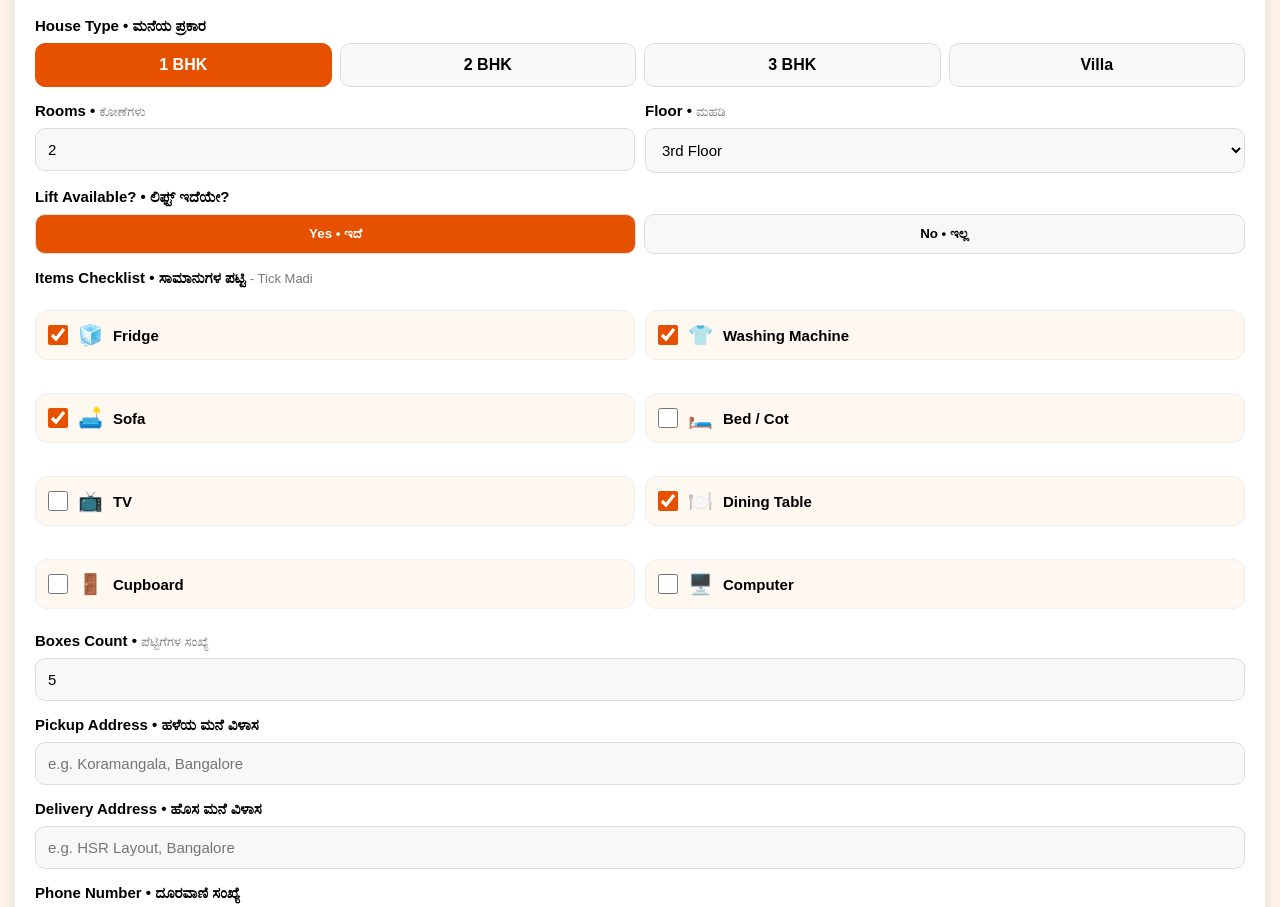
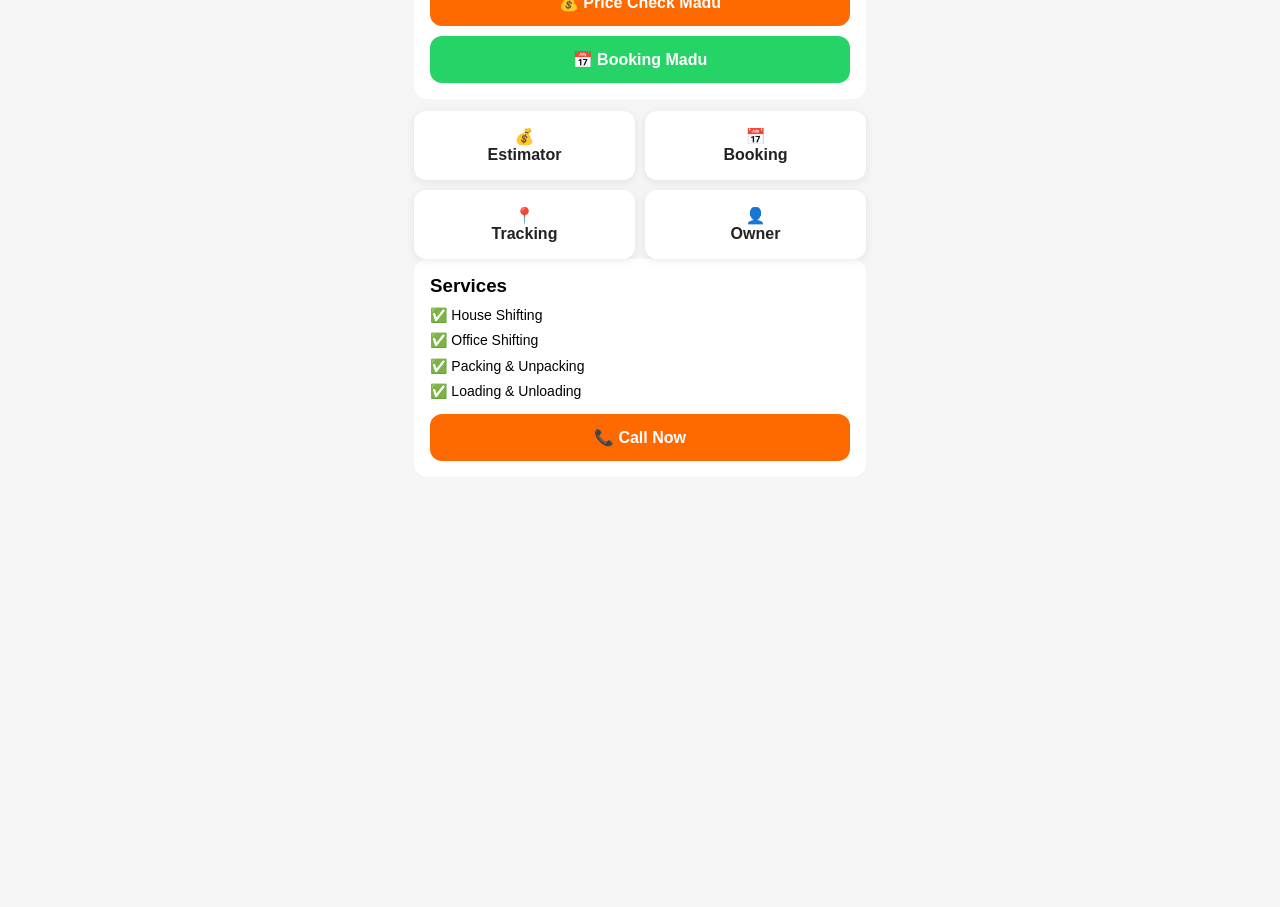
Before and after one commit to bhothulapallavi-cpu/SRI-RAM-PACKERS-AND-MOVERS, a plain HTML site: page index.html in a window 1280 px wide. Shown: the part 268-1175 px from the top of the page. After the commit the page ends 800 px from the top, so only its background shows below. Drawn offline with Linux system fonts and the light colour scheme.

Commit message:
Update index.html

```diff
--- a/index.html
+++ b/index.html
@@ -1,152 +1,11 @@
 <!DOCTYPE html>
-<html lang="kn">
-<head>
-<meta charset="UTF-8">
-<meta name="viewport" content="width=device-width, initial-scale=1.0">
-<title>SRI RAM PACKERS AND MOVERS - Register Your Home</title>
-<style>
-*{margin:0;padding:0;box-sizing:border-box;font-family:Arial,sans-serif}
-body{background:#FFF3E6;padding:15px}
-.top{background:#fff;padding:18px;border-radius:15px;text-align:center;box-shadow:0 2px 10px #ddd}
-.top h1{color:#E65100;font-size:24px;line-height:1.3}
-.top p{color:#666;font-size:13px;margin-top:5px}
-.top .call{background:#E65100;color:#fff;display:inline-block;padding:8px 18px;border-radius:20px;margin-top:10px;font-weight:bold;text-decoration:none}
-.card{background:#fff;margin-top:15px;padding:20px;border-radius:20px;box-shadow:0 2px 15px #ddd}
-.card h2{text-align:center;font-size:24px}
-.card .sub{text-align:center;color:#E65100;margin:5px 0 20px;font-weight:bold}
-label{font-weight:bold;display:block;margin:15px 0 8px;font-size:15px}
-label span{font-weight:normal;color:#777;font-size:13px}
-.row{display:flex;gap:10px}
-.row div{flex:1}
-input,select{width:100%;padding:12px;border:1px solid #ddd;border-radius:10px;font-size:15px;background:#F8F8F8;outline:none}
-input:focus{border-color:#E65100;background:#fff}
-.types{display:flex;gap:8px}
-.type{flex:1;text-align:center;padding:12px;border:1px solid #ddd;border-radius:10px;cursor:pointer;background:#F8F8F8;font-weight:bold}
-.type.active{background:#E65100;color:#fff;border-color:#E65100}
-.lift{display:flex;gap:8px}
-.lift button{flex:1;padding:11px;border:1px solid #ddd;border-radius:10px;background:#F8F8F8;font-weight:bold;cursor:pointer}
-.lift button.active{background:#E65100;color:#fff}
-.items{display:grid;grid-template-columns:1fr 1fr;gap:10px}
-.item{display:flex;align-items:center;gap:10px;padding:12px;border:1px solid #eee;border-radius:12px;background:#FFF8F0;cursor:pointer}
-.item input{width:20px;height:20px;accent-color:#E65100}
-.item span{font-size:20px}
-.btn{width:100%;background:#E65100;color:#fff;border:none;padding:16px;border-radius:12px;font-size:18px;font-weight:bold;margin-top:20px;cursor:pointer}
-.btn:active{transform:scale(0.98)}
-.note{text-align:center;color:#777;font-size:12px;margin-top:12px}
-.success{display:none;background:#E8F5E9;padding:15px;border-radius:12px;text-align:center;margin-top:15px;color:#2E7D32;font-weight:bold;line-height:1.5}
-</style>
-</head>
-<body>
-
-<div class="top">
-  <h1>🙏 SRI RAM<br>PACKERS AND MOVERS</h1>
-  <p>Bengaluru • House Shifting • ಮನೆ ಶಿಫ್ಟ್</p>
-  <a class="call" href="tel:+919535511166">📞 Call Now</a>
-</div>
-
-<div class="card">
-  <h2>Register Your Home</h2>
-  <p class="sub">ನಿಮ್ಮ ಮನೆ ನೋಂದಾಯಿಸಿ</p>
-
-  <label>House Type • ಮನೆಯ ಪ್ರಕಾರ</label>
-  <div class="types" id="houseTypes">
-    <div class="type active" onclick="selectType(this)">1 BHK</div>
-    <div class="type" onclick="selectType(this)">2 BHK</div>
-    <div class="type" onclick="selectType(this)">3 BHK</div>
-    <div class="type" onclick="selectType(this)">Villa</div>
-  </div>
-
-  <div class="row">
-    <div>
-      <label>Rooms • <span>ಕೋಣೆಗಳು</span></label>
-      <input type="number" id="rooms" placeholder="e.g. 2" value="2">
-    </div>
-    <div>
-      <label>Floor • <span>ಮಹಡಿ</span></label>
-      <select id="floor">
-        <option>Ground Floor</option>
-        <option>1st Floor</option>
-        <option>2nd Floor</option>
-        <option selected>3rd Floor</option>
-        <option>4th Floor</option>
-        <option>5th+ Floor</option>
-      </select>
-    </div>
-  </div>
-
-  <label>Lift Available? • ಲಿಫ್ಟ್ ಇದೆಯೇ?</label>
-  <div class="lift" id="liftBtns">
-    <button type="button" class="active" onclick="selectLift(this)">Yes • ಇದೆ</button>
-    <button type="button" onclick="selectLift(this)">No • ಇಲ್ಲ</button>
-  </div>
-
-  <label>Items Checklist • ಸಾಮಾನುಗಳ ಪಟ್ಟಿ <span>- Tick Madi</span></label>
-  <div class="items">
-    <label class="item"><input type="checkbox" checked> <span>🧊</span> Fridge</label>
-    <label class="item"><input type="checkbox" checked> <span>👕</span> Washing Machine</label>
-    <label class="item"><input type="checkbox" checked> <span>🛋️</span> Sofa</label>
-    <label class="item"><input type="checkbox"> <span>🛏️</span> Bed / Cot</label>
-    <label class="item"><input type="checkbox"> <span>📺</span> TV</label>
-    <label class="item"><input type="checkbox" checked> <span>🍽️</span> Dining Table</label>
-    <label class="item"><input type="checkbox"> <span>🚪</span> Cupboard</label>
-    <label class="item"><input type="checkbox"> <span>🖥️</span> Computer</label>
-  </div>
-
-  <label>Boxes Count • <span>ಪೆಟ್ಟಿಗೆಗಳ ಸಂಖ್ಯೆ</span></label>
-  <div class="row">
-    <div><input type="number" id="boxes" value="5" placeholder="e.g. 5"></div>
-  </div>
-
-  <label>Pickup Address • ಹಳೆಯ ಮನೆ ವಿಳಾಸ</label>
-  <input type="text" id="pickup" placeholder="e.g. Koramangala, Bangalore">
-
-  <label>Delivery Address • ಹೊಸ ಮನೆ ವಿಳಾಸ</label>
-  <input type="text" id="delivery" placeholder="e.g. HSR Layout, Bangalore">
-
-  <label>Phone Number • ದೂರವಾಣಿ ಸಂಖ್ಯೆ</label>
-  <input type="tel" id="phone" placeholder="+91 98XXX XXXXX">
-
-  <label>Date • <span>ಯಾವಾಗ ಶಿಫ್ಟ್ ಮಾಡಬೇಕು?</span></label>
-  <input type="date" id="date">
-
-  <button class="btn" onclick="registerHome()">Register Home Now • ಈಗಲೇ ನೋಂದಾಯಿಸಿ</button>
-
-  <div class="success" id="successMsg">✅ Register Ayitu!</div>
-
-  <p class="note">Trusted by 10,000+ families in Bangalore • ಬೆಂಗಳೂರಿನ 10,000+ ಕುಟುಂಬಗಳ ವಿಶ್ವಾಸ</p>
-</div>
-
-<script>
-let selectedType = "1 BHK";
-let selectedLift = "Yes";
-function selectType(el){
-  document.querySelectorAll('.type').forEach(t=>t.classList.remove('active'));
-  el.classList.add('active');
-  selectedType = el.innerText;
-}
-function selectLift(el){
-  document.querySelectorAll('#liftBtns button').forEach(b=>b.classList.remove('active'));
-  el.classList.add('active');
-  selectedLift = el.innerText;
-}
-function registerHome(){
-  let rooms = document.getElementById('rooms').value;
-  let pickup = document.getElementById('pickup').value;
-  let delivery = document.getElementById('delivery').value;
-  let phone = document.getElementById('phone').value;
-  if(!pickup || !delivery || !phone){
-    alert("Please fill Pickup, Delivery & Phone - ದಯವಿಟ್ಟು ಎಲ್ಲಾ ತುಂಬಿ");
-    return;
-  }
-  let items = [];
-  document.querySelectorAll('.item input:checked').forEach(c=>{
-    items.push(c.parentElement.innerText.trim());
-  });
-  document.getElementById('successMsg').style.display = "block";
-  document.getElementById('successMsg').innerHTML = "✅ Register Ayitu!<br>"+selectedType+" | Rooms: "+rooms+" | Lift: "+selectedLift+"<br>Items: "+items.join(", ")+"<br>SRI RAM PACKERS will call you soon!";
-  window.scrollTo(0, document.body.scrollHeight);
-}
-</script>
-
-</body>
-</html>
+<html>
+  <head>
+    <meta charset="UTF-8">
+    <meta name="viewport" content="width=device-width,initial-scale=1">
+    <title>Sri Ram Packers - Davanagere</title>
+    <style>*{margin:0;padding:0;box-sizing:border-box;font-family:Arial}body{background:#f5f5f5}header{background:#1a3a5c;color:#fff;padding:20px;text-align:center}header h1{font-size:22px}.c{max-width:480px;margin:auto;padding:14px}.card{background:#fff;border-radius:14px;padding:16px;margin-bottom:12px}.btn{display:block;background:#ff6a00;color:#fff;text-align:center;padding:14px;border-radius:12px;text-decoration:none;font-weight:bold;margin-top:10px}.btn2{background:#25D366}.grid{display:grid;grid-template-columns:1fr 1fr;gap:10px;margin-top:10px}.grid a{background:#fff;border-radius:12px;padding:16px;text-align:center;text-decoration:none;color:#222;font-weight:bold;box-shadow:0 2px 8px rgba(0,0,0,.08)}</style></head><body>
+<header><h1>🚚 Sri Ram Packers and Movers</h1><p>Davanagere | Karnataka + South India</p><p style="font-size:12px;margin-top:6px">ಶ್ರೀ ರಾಮ್ ಪ್ಯಾಕರ್ಸ್ ಅಂಡ್ ಮೂವರ್ಸ್ - ದಾವಣಗೆರೆ</p></header>
+<div class="c"><div class="card"><h2>Welcome! 🙏</h2><p style="font-size:14px;line-height:1.6;margin-top:8px">Davanagere inda Karnataka yella + South India ge House / Office Shifting.<br>Bere kade inda tandre Up & Down charge agutte.</p><a class="btn" href="estimator.html">💰 Price Check Madu</a><a class="btn btn2" href="booking.html">📅 Booking Madu</a></div>
+<div class="grid"><a href="estimator.html">💰<br>Estimator</a><a href="booking.html">📅<br>Booking</a><a href="tracking.html">📍<br>Tracking</a><a href="owner.html">👤<br>Owner</a></div>
+<div class="card"><h3>Services</h3><p style="font-size:14px;line-height:1.8;margin-top:6px">✅ House Shifting<br>✅ Office Shifting<br>✅ Packing & Unpacking<br>✅ Loading & Unloading</p><a class="btn" href="tel:+919999999999">📞 Call Now</a></div></div></body></html>
```
